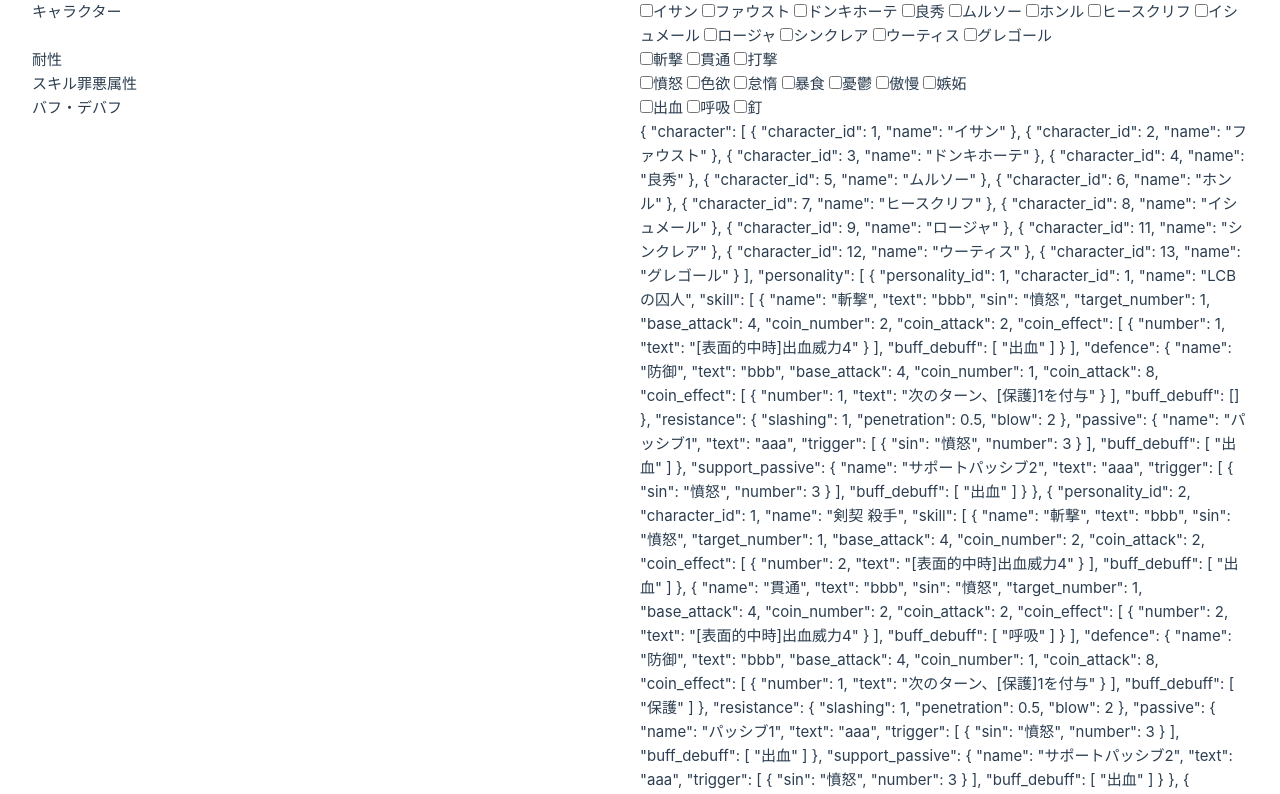
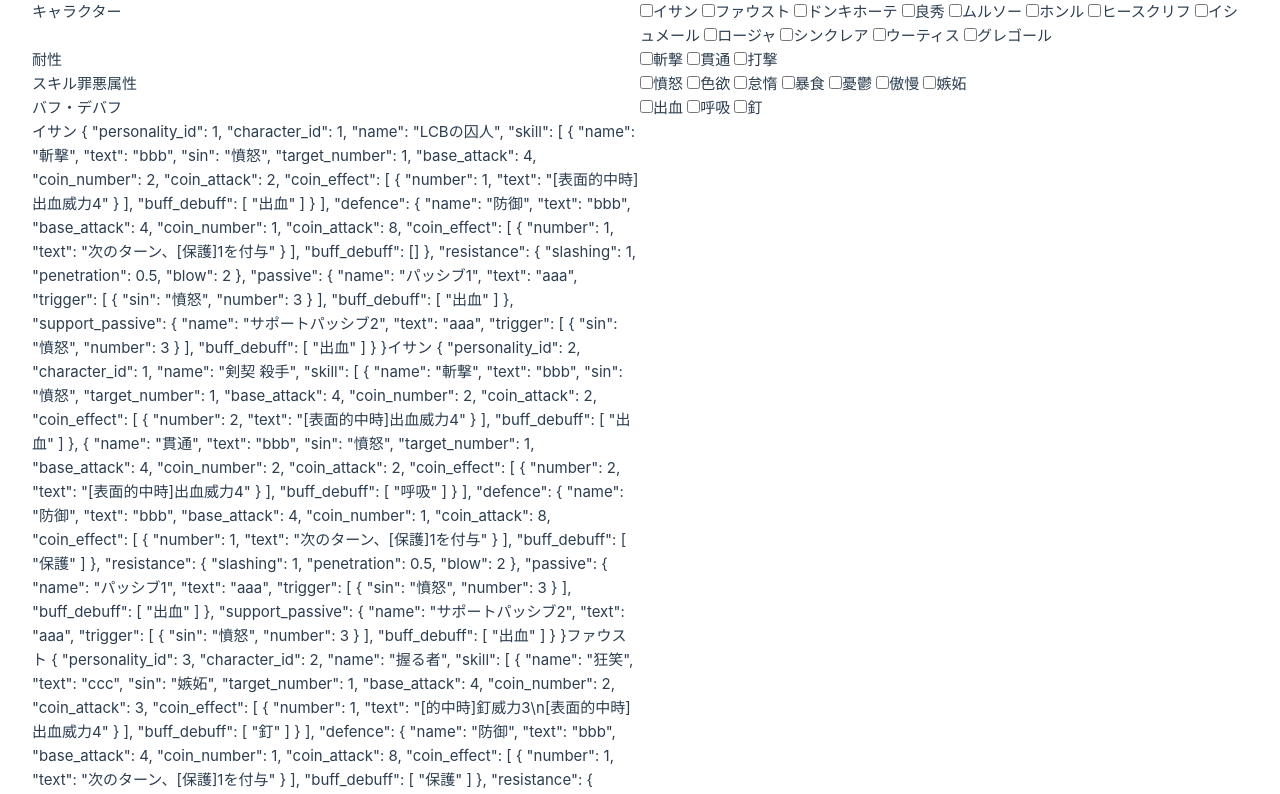
Before and after one commit to JasVv/LCB_party_builder, a Vue app in the folder lcb-party-builder/: page / in a window 1280 px wide. Shown: the top 794 px of the page. Built offline with nearby package versions, Linux system fonts and the light colour scheme.

Commit message:
テスト

```diff
--- a/lcb-party-builder/src/MainApp.vue
+++ b/lcb-party-builder/src/MainApp.vue
@@ -84,11 +84,18 @@ const data = ref<{
   view: []
 })
 
+data.value.view = all_data.personality
+  .map(p => {
+    const view: View = {
+      character: all_data.character.find(c => c.character_id === p.character_id)!,
+      personality: p,
+    }
+    return view
+  })
+
 function recalculate() {
-  console.log(character.value)
-  console.log(resistance.value)
-  console.log(skill_sin.value)
-  console.log(buff_debuff.value)
+  const aaa = all_data.personality.filter(p => character.value.includes(p.character_id))
+  console.log(`aaa ${aaa}`)
 
   const charactor_select = (character.value.length ? all_data.personality.filter(p => character.value.includes(p.character_id)) : all_data.personality).map(p => p.personality_id)
 
@@ -99,7 +106,7 @@ function recalculate() {
     const sl = resistance.value.includes("slashing") ? p.resistance.slashing < 1.0 : true
     const pe = resistance.value.includes("penetration") ? p.resistance.penetration < 1.0 : true
     const bl = resistance.value.includes("blow") ? p.resistance.blow < 1.0 : true
-    sl && pe && bl
+    sl || pe || bl
   })
   : all_data.personality).map(p => p.personality_id)
 
@@ -194,12 +201,8 @@ function recalculate() {
 
   <div>
     <label v-for="v in data.view" :key="v.personality.personality_id">
-      {{ v.character.name }} {{ v.personality }}}
+      {{ v.character.name }} {{ v.personality }}
     </label>
   </div>
 
-  <div>
-    {{ all_data }}
-  </div>
-
 </template>
```
